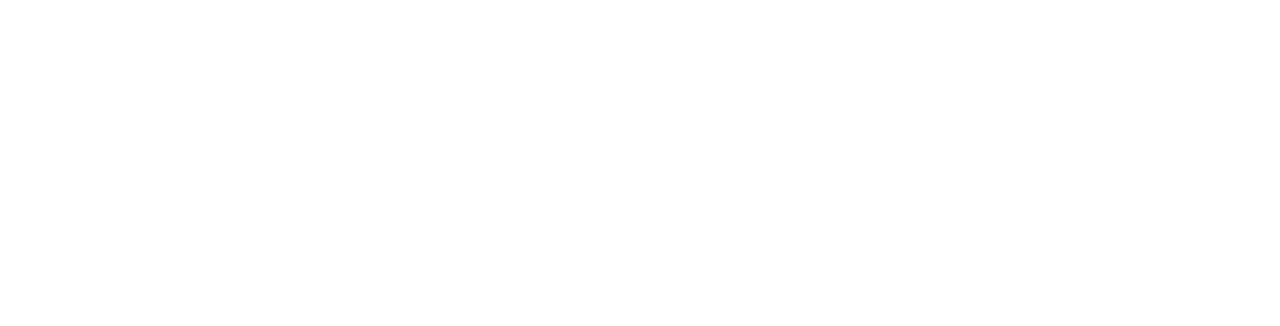
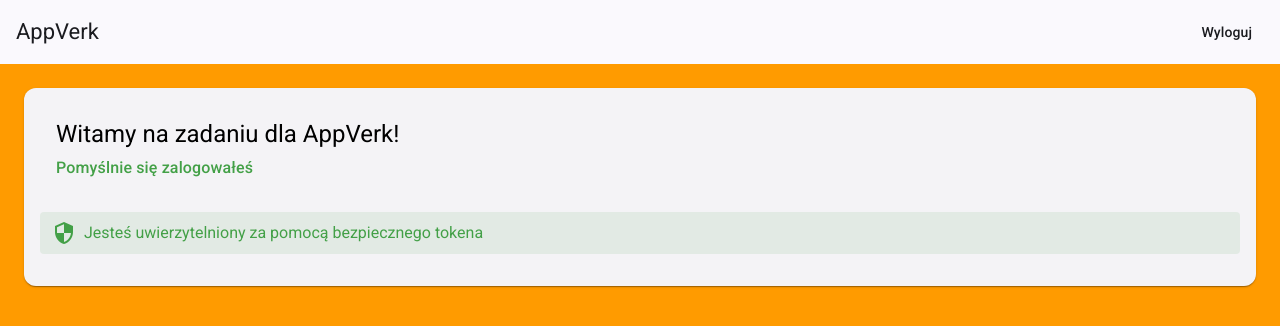
Before and after one commit to Karol-moleda/angular-auth-form, an Angular app: page /home in a window 1280 px wide. Before the commit this address led to /. Shown: the top 326 px of the page. Built offline with nearby package versions, Linux system fonts and the light colour scheme; sample sign-in values are in the browser's storage.

Commit message:
add home page

```diff
--- a/src/app/app.routes.ts
+++ b/src/app/app.routes.ts
@@ -1,3 +1,11 @@
 import { Routes } from '@angular/router';
+import { LoginComponent } from './login/login.component';
+import { HomeComponent } from './home/home.component';
+import { WelcomeComponent } from './welcome/welcome.component';
 
-export const routes: Routes = [];
+export const routes: Routes = [
+  { path: '', component: WelcomeComponent },
+  { path: 'home', component: HomeComponent },
+  { path: 'login', component: LoginComponent },
+  { path: '**', redirectTo: '' }
+];
--- /dev/null
+++ b/src/app/home/home.component.html
@@ -0,0 +1,21 @@
+<div class="home-container">
+  <mat-toolbar color="primary" class="home-container__header">
+    <span>AppVerk</span>
+    <button mat-button (click)="logout()" class="logout-button">Wyloguj</button>
+  </mat-toolbar>
+
+  <div class="home-container__content">
+    <mat-card class="home-container__welcome-card">
+      <mat-card-header>
+        <mat-card-title>Witamy na zadaniu dla AppVerk!</mat-card-title>
+        <mat-card-subtitle>Pomyślnie się zalogowałeś</mat-card-subtitle>
+      </mat-card-header>
+      <mat-card-content>
+        <div class="home-container__auth-info">
+          <mat-icon class="home-container__secure-icon">security</mat-icon>
+          <span>Jesteś uwierzytelniony za pomocą bezpiecznego tokena</span>
+        </div>
+      </mat-card-content>
+    </mat-card>
+  </div>
+</div>
--- /dev/null
+++ b/src/app/home/home.component.scss
@@ -0,0 +1,52 @@
+.home-container {
+  height: 100vh;
+  display: flex;
+  flex-direction: column;
+
+  &__header {
+    display: flex;
+    justify-content: space-between;
+  }
+
+  &__content {
+    padding: 24px;
+    flex-grow: 1;
+    background-color: #ff9b00;
+  }
+
+  &__welcome-card {
+    margin-bottom: 24px;
+    padding: 16px;
+    animation: fadeIn 0.6s ease-in-out;
+
+    mat-card-title {
+      font-size: 24px;
+      margin-bottom: 8px;
+    }
+
+    mat-card-subtitle {
+      font-size: 16px;
+      color: #43a047;
+    }
+
+    mat-card-content {
+      padding: 16px 0;
+      font-size: 16px;
+      line-height: 1.6;
+    }
+  }
+
+  &__auth-info {
+    display: flex;
+    align-items: center;
+    margin-top: 16px;
+    color: #43a047;
+    background-color: rgba(67, 160, 71, 0.1);
+    padding: 8px 12px;
+    border-radius: 4px;
+  }
+
+  &__secure-icon {
+    margin-right: 8px;
+  }
+}
--- /dev/null
+++ b/src/app/home/home.component.ts
@@ -0,0 +1,45 @@
+import { Component, OnInit } from '@angular/core';
+import { CommonModule } from '@angular/common';
+import { Router } from '@angular/router';
+import { MatButtonModule } from '@angular/material/button';
+import { MatCardModule } from '@angular/material/card';
+import { MatToolbarModule } from '@angular/material/toolbar';
+import { MatIconModule } from '@angular/material/icon';
+
+@Component({
+  selector: 'app-home',
+  standalone: true,
+  imports: [
+    CommonModule,
+    MatButtonModule,
+    MatCardModule,
+    MatToolbarModule,
+    MatIconModule
+  ],
+  templateUrl: './home.component.html',
+  styleUrls: ['./home.component.scss']
+})
+export class HomeComponent implements OnInit {
+  username: string = 'User';
+  isLoggedIn: boolean = false;
+
+  constructor(private router: Router) {}
+
+  ngOnInit(): void {
+    // Check if user is logged in by verifying token exists
+    const token = localStorage.getItem('authToken');
+    this.isLoggedIn = !!token;
+
+    // If not logged in, redirect to login page
+    if (!this.isLoggedIn) {
+      this.router.navigate(['/login']);
+    }
+  }
+
+  logout(): void {
+    // Clear the authentication token
+    localStorage.removeItem('authToken');
+    // Redirect to login page
+    this.router.navigate(['/login']);
+  }
+}
--- a/src/app/login/login.component.html
+++ b/src/app/login/login.component.html
@@ -4,24 +4,35 @@
 
     <mat-form-field appearance="fill">
       <mat-label>Adres Email</mat-label>
-      <input matInput formControlName="email" type="email" >
+      <input matInput formControlName="email" type="email" />
     </mat-form-field>
     <app-form-error [control]="loginForm.get('email')"></app-form-error>
 
-    <mat-form-field appearance="fill" *ngIf="loginForm.get('email')?.value && loginForm.get('email')?.valid">
+    <mat-form-field
+      appearance="fill"
+      *ngIf="loginForm.get('email')?.value && loginForm.get('email')?.valid"
+    >
       <mat-label>Potwierdź swój e-mail</mat-label>
-      <input matInput formControlName="patternEmail" type="email" >
+      <input matInput formControlName="patternEmail" type="email" />
     </mat-form-field>
-    <app-form-error *ngIf="loginForm.get('email')?.value && loginForm.get('email')?.valid"
-                   [control]="loginForm.get('patternEmail')"></app-form-error>
+    <app-form-error
+      *ngIf="loginForm.get('email')?.value && loginForm.get('email')?.valid"
+      [control]="loginForm.get('patternEmail')"
+    ></app-form-error>
 
     <mat-form-field appearance="fill">
       <mat-label>Hasło</mat-label>
-      <input matInput formControlName="password" type="password">
+      <input matInput formControlName="password" type="password" />
     </mat-form-field>
     <app-form-error [control]="loginForm.get('password')"></app-form-error>
 
-    <button class="login-container__button"  mat-raised-button color="primary" type="submit" [disabled]="!loginForm.valid">
+    <button
+      class="login-container__button"
+      mat-raised-button
+      color="primary"
+      type="submit"
+      [disabled]="!loginForm.valid"
+    >
       Login
     </button>
   </form>
--- a/src/app/login/login.component.ts
+++ b/src/app/login/login.component.ts
@@ -6,12 +6,7 @@
 import { MatFormFieldModule } from '@angular/material/form-field';
 import { MatInputModule } from '@angular/material/input';
 import { FormErrorComponent } from "./components/form-error/form-error.component";
-
-function emailValidator(control: AbstractControl): {[key: string]: any} | null {
-  const emailPattern = /^[a-zA-Z0-9._-]+@[a-zA-Z0-9.-]+\.[a-zA-Z]{2,4}$/;
-  const valid = emailPattern.test(control.value);
-  return valid ? null : { 'invalidEmail': true };
-}
+import { Router } from '@angular/router';
 
 @Component({
   selector: 'app-login',
@@ -26,24 +21,67 @@
     FormErrorComponent
 ],
   templateUrl: './login.component.html',
-  styleUrl: './login.component.scss'
+  styleUrls: ['./login.component.scss']
 })
 export class LoginComponent implements OnInit {
-  loginForm: FormGroup;
+  loginForm!: FormGroup;
 
-  constructor(private fb: FormBuilder) {
+  constructor(
+    private fb: FormBuilder,
+    private router: Router
+  ) {}
+
+  ngOnInit(): void {
     this.loginForm = this.fb.group({
-      email: ['', [Validators.required, emailValidator]],
-      password: ['', Validators.required],
-      patternEmail:['', Validators.required],
+      email: ['', [Validators.required, Validators.email]],
+      patternEmail: ['', [Validators.required, Validators.email]],
+      password: ['', [Validators.required, Validators.minLength(6)]]
+    }, {
+      validators: this.matchEmails('email', 'patternEmail')
     });
   }
 
-  ngOnInit(): void {}
+  matchEmails(email: string, confirmEmail: string) {
+    return (formGroup: FormGroup) => {
+      const emailControl = formGroup.controls[email];
+      const confirmEmailControl = formGroup.controls[confirmEmail];
 
-  onSubmit() {
+      if (confirmEmailControl.errors && !confirmEmailControl.errors['emailMismatch']) {
+        return;
+      }
+
+      if (emailControl.value !== confirmEmailControl.value) {
+        confirmEmailControl.setErrors({ emailMismatch: true });
+      } else {
+        confirmEmailControl.setErrors(null);
+      }
+    };
+  }
+
+  onSubmit(): void {
     if (this.loginForm.valid) {
-      console.log(this.loginForm.value);
+      // Generate and store token
+      const token = this.generateRandomToken();
+      localStorage.setItem('authToken', token);
+
+      // Redirect to home page - updated path
+      this.router.navigate(['/home']);
     }
   }
+
+  /**
+   * Generates a random string to serve as auth token
+   * @returns Random string token
+   */
+  private generateRandomToken(): string {
+    // Generate a random string of 32 characters
+    const characters = 'ABCDEFGHIJKLMNOPQRSTUVWXYZabcdefghijklmnopqrstuvwxyz0123456789';
+    let token = '';
+
+    for (let i = 0; i < 32; i++) {
+      token += characters.charAt(Math.floor(Math.random() * characters.length));
+    }
+
+    return token;
+  }
 }
--- a/src/main.ts
+++ b/src/main.ts
@@ -2,15 +2,7 @@
 import { AppComponent } from './app/app.component';
 import { provideRouter } from '@angular/router';
 import { provideAnimations } from '@angular/platform-browser/animations';
-import { WelcomeComponent } from './app/welcome/welcome.component';
-
-const routes = [
-  { path: '', component: WelcomeComponent },
-  {
-    path: 'login',
-    loadComponent: () => import('./app/login/login.component').then(m => m.LoginComponent)
-  }
-];
+import { routes } from './app/app.routes';
 
 bootstrapApplication(AppComponent, {
   providers: [
```
Also changed, not shown: package.json (+2 -14 lines), 1 other file (tests, documents, lock files or other folders).
